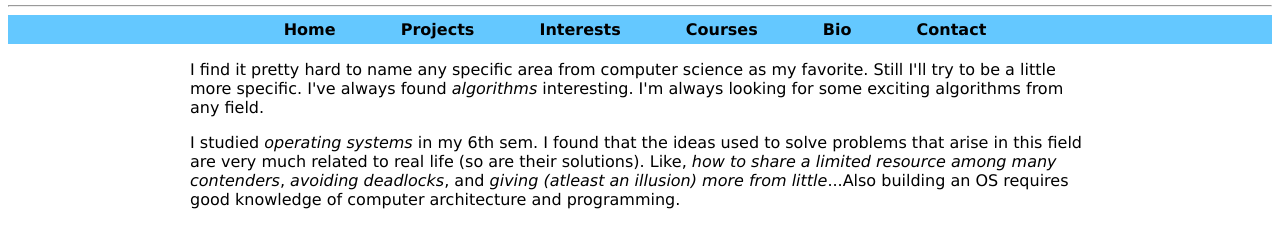
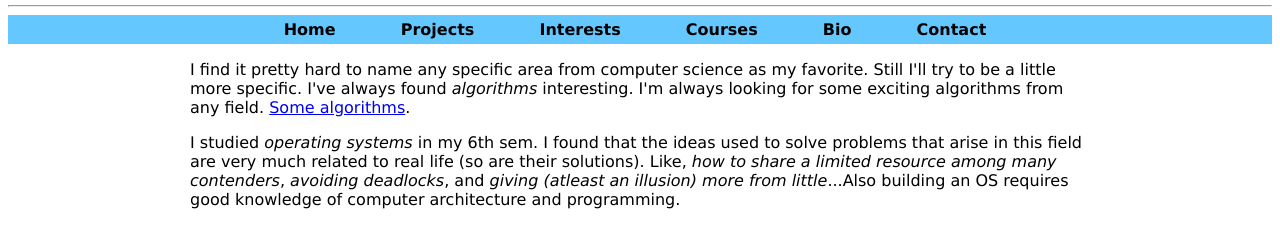
Before and after one commit to abhishek-pokhriyal/abhishek-pokhriyal.github.io, a plain HTML site: page interest.html in a window 1280 px wide. Shown: the part 49-296 px from the top of the page. Drawn offline with Linux system fonts and the light colour scheme.

Commit message:
Update interest.html

```diff
--- a/interest.html
+++ b/interest.html
@@ -23,7 +23,7 @@
 				<p>
 					I find it pretty hard to name any specific area from computer science as my favorite. Still I'll
 					try to be a little more specific. I've always found <i>algorithms</i> interesting. I'm always
-					looking for some exciting algorithms from any field.
+				looking for some exciting algorithms from any field. <a href="algo.html">Some algorithms</a>.
 				</p>
 				<p>
 					I studied <i>operating systems</i> in my 6th sem. I found that the ideas used to solve problems that arise
```
